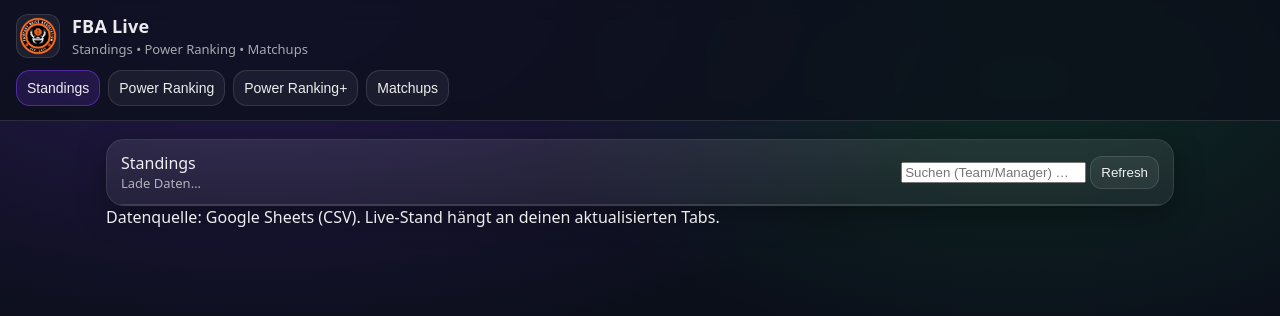
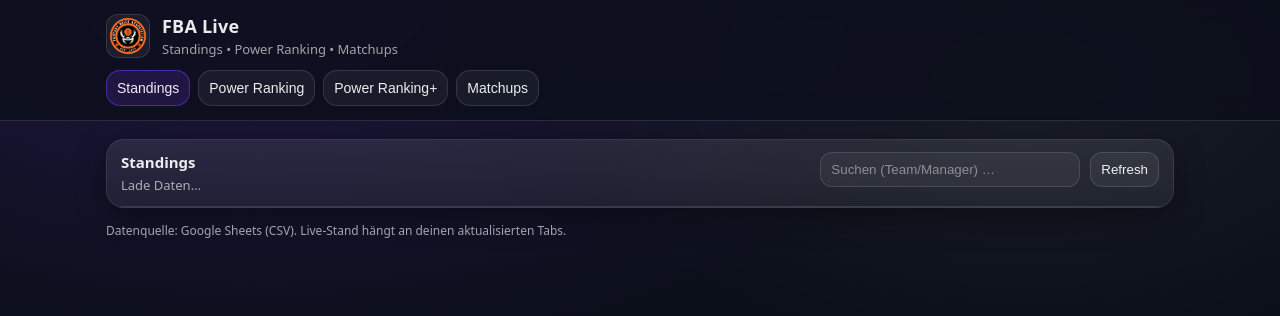
Before and after one commit to blackforestmadwolves-web/fba-live, a plain HTML site: page index.html in a window 1280 px wide. Drawn offline with nearby package versions, Linux system fonts and the light colour scheme.

Commit message:
Refactor styles for improved UI consistency
Updated various CSS variables and styles for better design consistency. Adjusted gradients, shadows, and hover effects for improved UI.

```diff
--- a/styles.css
+++ b/styles.css
@@ -4,9 +4,10 @@
   --card2: rgba(255,255,255,0.08);
   --border: rgba(255,255,255,0.12);
   --text: rgba(255,255,255,0.92);
-  --muted: rgba(255,255,255,0.64);
-  --accent: #7c3aed; /* FBA-Accent (lila) */
-  --accent2: #22c55e; /* optional */
+  --muted: rgba(255,255,255,0.62);
+  --accent: #7c3aed;       /* lila, dezent */
+  --accentSoft: rgba(124,58,237,0.18);
+  --shadow: 0 10px 30px rgba(0,0,0,0.35);
 }
 
 *{ box-sizing: border-box; }
@@ -15,8 +16,8 @@ body{
   margin:0;
   font-family: ui-sans-serif, system-ui, -apple-system, Segoe UI, Roboto, Arial, sans-serif;
   background:
-    radial-gradient(1200px 600px at 20% 0%, rgba(124,58,237,0.25), transparent 60%),
-    radial-gradient(900px 500px at 80% 10%, rgba(34,197,94,0.15), transparent 55%),
+    radial-gradient(1200px 600px at 20% 0%, rgba(124,58,237,0.18), transparent 60%),
+    radial-gradient(900px 500px at 80% 10%, rgba(255,255,255,0.06), transparent 55%),
     var(--bg);
   color: var(--text);
 }
@@ -26,8 +27,12 @@ body{
   top: 0;
   z-index: 50;
   backdrop-filter: blur(10px);
-  background: rgba(11,15,26,0.75);
+  background: rgba(11,15,26,0.78);
   border-bottom: 1px solid var(--border);
+}
+.topbar__inner{
+  max-width: 1100px;
+  margin: 0 auto;
   padding: 14px 16px;
 }
 
@@ -37,7 +42,6 @@ body{
   gap:12px;
   margin-bottom: 12px;
 }
-
 .brand__logo{
   width:44px;
   height:44px;
@@ -46,47 +50,14 @@ body{
   border: 1px solid var(--border);
   background: rgba(255,255,255,0.06);
 }
-
-.brand__title{ font-size: 18px; font-weight: 700; letter-spacing: 0.2px; }
+.brand__title{ font-size: 18px; font-weight: 750; letter-spacing: 0.2px; }
 .brand__sub{ font-size: 13px; color: var(--muted); margin-top: 2px; }
-
-.container{ max-width: 1100px; margin: 18px auto; padding: 0 16px; }
-
-.card{
-  border: 1px solid var(--border);
-  background: linear-gradient(180deg, var(--card), rgba(255,255,255,0.03));
-  border-radius: 18px;
-  overflow: hidden;
-  box-shadow: 0 10px 30px rgba(0,0,0,0.35);
-}
-
-.card__meta{
-  display:flex;
-  align-items:center;
-  justify-content: space-between;
-  gap: 12px;
-  padding: 12px 14px;
-  border-bottom: 1px solid var(--border);
-  background: rgba(255,255,255,0.03);
-}
-
-.status{ color: var(--muted); font-size: 13px; }
-.btn{
-  border: 1px solid var(--border);
-  background: rgba(255,255,255,0.06);
-  color: var(--text);
-  padding: 8px 10px;
-  border-radius: 12px;
-  cursor: pointer;
-}
-.btn:hover{ background: rgba(255,255,255,0.10); }
 
 .tabs{
   display:flex;
   gap: 8px;
   flex-wrap: wrap;
 }
-
 .tab{
   border: 1px solid var(--border);
   background: rgba(255,255,255,0.05);
@@ -99,41 +70,95 @@ body{
 .tab:hover{ background: rgba(255,255,255,0.10); }
 .tab.is-active{
   border-color: rgba(124,58,237,0.55);
-  background: rgba(124,58,237,0.18);
+  background: var(--accentSoft);
 }
+
+.container{ max-width: 1100px; margin: 18px auto; padding: 0 16px; }
+
+.card{
+  border: 1px solid var(--border);
+  background: linear-gradient(180deg, var(--card), rgba(255,255,255,0.03));
+  border-radius: 18px;
+  overflow: hidden;
+  box-shadow: var(--shadow);
+}
+.card__meta{
+  display:flex;
+  align-items:flex-start;
+  justify-content: space-between;
+  gap: 12px;
+  padding: 12px 14px;
+  border-bottom: 1px solid var(--border);
+  background: rgba(255,255,255,0.03);
+}
+.card__title{ font-size: 15px; font-weight: 700; margin-bottom: 4px; }
+.status{ color: var(--muted); font-size: 13px; }
+
+.actions{
+  display:flex;
+  gap: 10px;
+  align-items:center;
+}
+.search{
+  width: 260px;
+  max-width: 46vw;
+  padding: 9px 10px;
+  border-radius: 12px;
+  border: 1px solid var(--border);
+  background: rgba(255,255,255,0.05);
+  color: var(--text);
+  outline: none;
+}
+.search::placeholder{ color: rgba(255,255,255,0.45); }
+.search:focus{
+  border-color: rgba(124,58,237,0.55);
+  box-shadow: 0 0 0 3px rgba(124,58,237,0.15);
+}
+
+.btn{
+  border: 1px solid var(--border);
+  background: rgba(255,255,255,0.06);
+  color: var(--text);
+  padding: 9px 10px;
+  border-radius: 12px;
+  cursor: pointer;
+}
+.btn:hover{ background: rgba(255,255,255,0.10); }
 
 .tableWrap{ overflow:auto; max-height: 75vh; }
 
 table{
   width: 100%;
   border-collapse: collapse;
-  min-width: 760px;
+  min-width: 820px;
 }
-
 thead th{
   position: sticky;
   top: 0;
   background: rgba(11,15,26,0.92);
   border-bottom: 1px solid var(--border);
   color: rgba(255,255,255,0.85);
-  font-weight: 600;
+  font-weight: 650;
   font-size: 13px;
   padding: 10px 10px;
   text-align: left;
+  white-space: nowrap;
 }
-
 tbody td{
   border-bottom: 1px solid rgba(255,255,255,0.08);
   padding: 10px 10px;
   font-size: 14px;
   color: rgba(255,255,255,0.90);
+  vertical-align: middle;
 }
 tbody tr:nth-child(2n){ background: rgba(255,255,255,0.02); }
+tbody tr:hover{ background: rgba(255,255,255,0.05); }
 
 .cell-team{
   display:flex;
   align-items:center;
   gap: 10px;
+  min-width: 220px;
 }
 .team-logo{
   width: 26px;
@@ -142,7 +167,9 @@ tbody tr:nth-child(2n){ background: rgba(255,255,255,0.02); }
   object-fit: cover;
   border: 1px solid var(--border);
   background: rgba(255,255,255,0.06);
+  flex: 0 0 auto;
 }
+
 .badge{
   display:inline-flex;
   align-items:center;
@@ -150,7 +177,14 @@ tbody tr:nth-child(2n){ background: rgba(255,255,255,0.02); }
   border-radius: 999px;
   border: 1px solid var(--border);
   background: rgba(255,255,255,0.06);
-  color: rgba(255,255,255,0.80);
+  color: rgba(255,255,255,0.75);
   font-size: 12px;
   margin-left: 8px;
 }
+
+.footer{
+  margin-top: 14px;
+  color: var(--muted);
+  font-size: 12px;
+  padding-bottom: 24px;
+}
```
